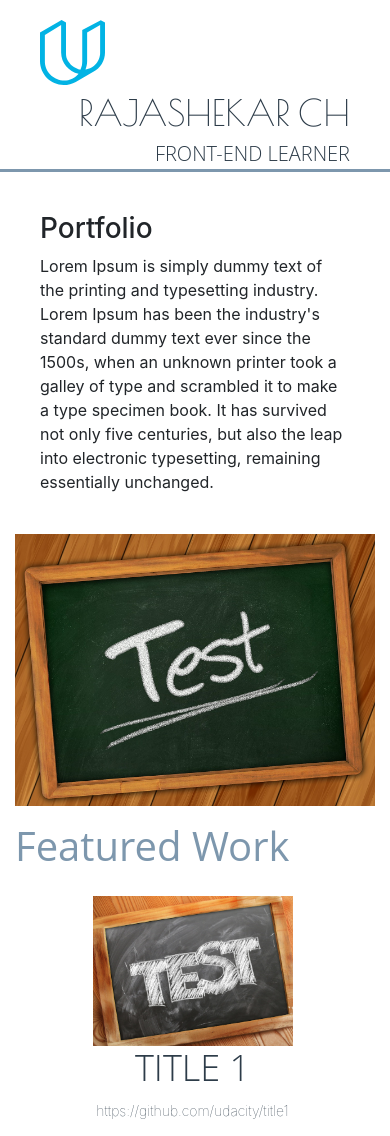
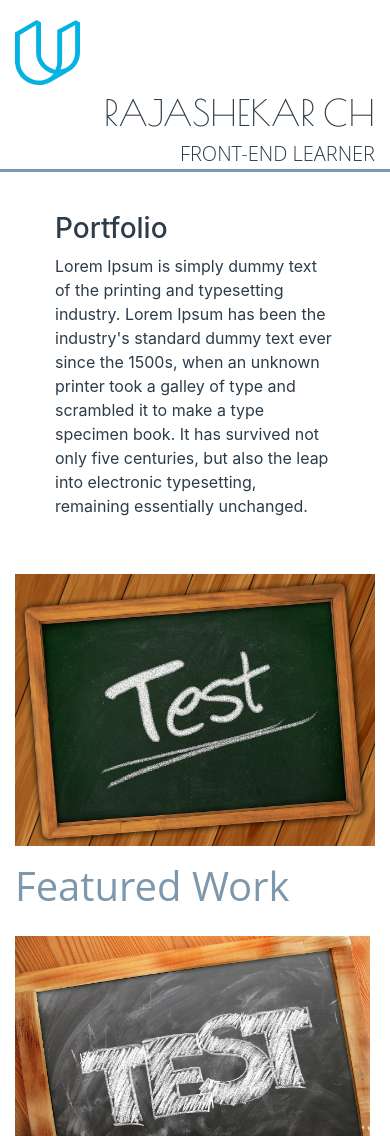
Before and after one commit to rajashekar/Portfolio, a plain HTML site: page index.html in a window 390 px wide. Shown: the top 1136 px of the page. Drawn offline with nearby package versions, Linux system fonts and the light colour scheme.

Commit message:
refactor: integrated review changes

```diff
--- a/css/index.css
+++ b/css/index.css
@@ -1,25 +1,20 @@
 * {
-  box-sizing: border-box;
+    box-sizing: border-box;
 }
+
 .header-nav {
     margin-top: 20px;
     margin-bottom: 0;
     background-color: #FFF;
     border-bottom: solid 3px;
     color: #7d97ad;
-    min-height: 85px;
+    min-height: 100px;
 }
+
 .header-container {
     width: 100%;
 }
-.header-left {
-    float: left;
-    margin-left: 40px;
-}
-.header-right {
-    float: right;
-    margin-right: 40px;
-}
+
 .header-name {
     font-family: 'Poiret One', cursive;
     font-weight: 100;
@@ -27,25 +22,29 @@
     color: #2d3c49;
     text-transform: uppercase;
 }
+
 .header-sub-name {
     font-family: 'Open Sans';
     font-size: 20px;
     font-weight: 200;
     color: #2d3c49;
     text-transform: uppercase;
-    float: right;
 }
+
 .body-container {
     padding: 40px;
 }
+
 .image-one {
     padding-top: 20px;
     padding-right: 40px;
 }
+
 .image-two {
     padding-top: 20px;
     padding-right: 20px;
 }
+
 .featured {
     font-family: 'Open Sans';
     font-size: 40px;
@@ -53,6 +52,7 @@
     padding-top: 10px;
     width: 100%;
 }
+
 .title {
     text-align: center;
     font-family: 'Open Sans';
@@ -61,18 +61,31 @@
     color: #2d3c49;
     text-transform: uppercase;
 }
+
 .images {
     display: block;
     margin: 0 auto;
     width: 100%:
 }
-img {
-    display: block;
-    margin: 0 auto;
-}
+
 .url-link {
     color: #2d3c49;
     padding: 1em;
     font-weight: 100;
     font-size: 14px;
 }
+
+.article-text {
+    color: #2d3c49;
+}
+
+.main-image {
+    width: 100%;
+}
+
+@media (max-width: 767px) {
+  .small-image {
+    width: 100%;
+    height: auto;
+  }
+}
--- a/index.html
+++ b/index.html
@@ -6,57 +6,59 @@
         <title>Portfolio</title>
         <link href="https://fonts.googleapis.com/css?family=Poiret+One" rel="stylesheet">
         <link rel="stylesheet" href="https://maxcdn.bootstrapcdn.com/bootstrap/4.0.0/css/bootstrap.min.css">
-        <link rel="stylesheet" href="css/index.css" type="text/css" media="screen" title="no title">
-        <script src="https://code.jquery.com/jquery-3.2.1.slim.min.js"></script>
-        <script src="https://cdnjs.cloudflare.com/ajax/libs/popper.js/1.12.9/umd/popper.min.js"></script>
-        <script src="https://maxcdn.bootstrapcdn.com/bootstrap/4.0.0/js/bootstrap.min.js"></script>
+        <link rel="stylesheet" href="css/index.css" media="screen">
     </head>
     <body class="container">
-        <header class="header-nav row">
-            <div class="header-container">
-                <div class="header-left">
+        <header class="row header-nav">
+                <div class="col-md-6">
                     <img width="65" height="65" alt="Udacity Logo" src="img/udacity.svg">
                 </div>
-                <div class="header-right">
+                <div class="col-md-6 text-right">
                     <div class="header-name">Rajashekar Ch</div>
                     <div class="header-sub-name">Front-End Learner</div>
                 </div>
-            </div>
         </header>
-        <div class="body-container row">
-            <article class="article-text">
+        <div class="row body-container">
+            <article class="col-md-12 article-text">
                 <h3>Portfolio</h3>
-                Lorem Ipsum is simply dummy text of the printing and typesetting industry.
-                Lorem Ipsum has been the industry's standard dummy text ever since the 1500s,
-                when an unknown printer took a galley of type and scrambled it to make a type specimen book.
-                It has survived not only five centuries, but also the leap into electronic typesetting,
-                remaining essentially unchanged.
+                <p>
+                    Lorem Ipsum is simply dummy text of the printing and typesetting industry.
+                    Lorem Ipsum has been the industry's standard dummy text ever since the 1500s,
+                    when an unknown printer took a galley of type and scrambled it to make a type specimen book.
+                    It has survived not only five centuries, but also the leap into electronic typesetting,
+                    remaining essentially unchanged.
+                </p>
             </article>
         </div>
         <div class="row">
             <div class="col-md-12">
-                <img class="img-responsive" src="img/Test.jpg" alt="Test image" style="width:100%;">
+                <img class="main-image" src="img/Test.jpg" alt="Test image">
             </div>
         </div>
-        <div class="featured"> Featured Work </div>
-        <div class="images">
+        <div class="row">
+            <div class="col-md-12 featured"> Featured Work </div>
+        </div>
+        <main class="images">
             <div class="row text-center">
                 <div class="col-md-4 image-two">
-                    <img width="200" height="150" class="img-responsive" alt="test" src="img/Test1.jpg">
+                    <img width="200" height="150" class="small-image img-responsive" alt="test" src="img/Test1.jpg">
                     <h3 class="title">Title 1</h3>
                     <a class="url-link" href="https://github.com/udacity/title1">https://github.com/udacity/title1</a>
                 </div>
                 <div class="col-md-4 image-two">
-                    <img width="200" height="150" class="img-responsive" alt="test" src="img/Test2.jpg">
+                    <img width="200" height="150" class="small-image img-responsive" alt="test" src="img/Test2.jpg">
                     <h3 class="title">Title 2</h3>
                     <a class="url-link" href="https://github.com/udacity/title2">https://github.com/udacity/title2</a>
                 </div>
                 <div class="col-md-4 image-two">
-                    <img width="200" height="150" class="img-responsive" alt="test" src="img/Test3.jpg">
+                    <img width="200" height="150" class="small-image img-responsive" alt="test" src="img/Test3.jpg">
                     <h3 class="title">Title 3</h3>
                     <a class="url-link" href="https://github.com/udacity/title3">https://github.com/udacity/title3</a>
                 </div>
             </div>
-        </div>
+        </main>
+        <script src="https://code.jquery.com/jquery-3.2.1.slim.min.js"></script>
+        <script src="https://cdnjs.cloudflare.com/ajax/libs/popper.js/1.12.9/umd/popper.min.js"></script>
+        <script src="https://maxcdn.bootstrapcdn.com/bootstrap/4.0.0/js/bootstrap.min.js"></script>
     </body>
 </html>
```
